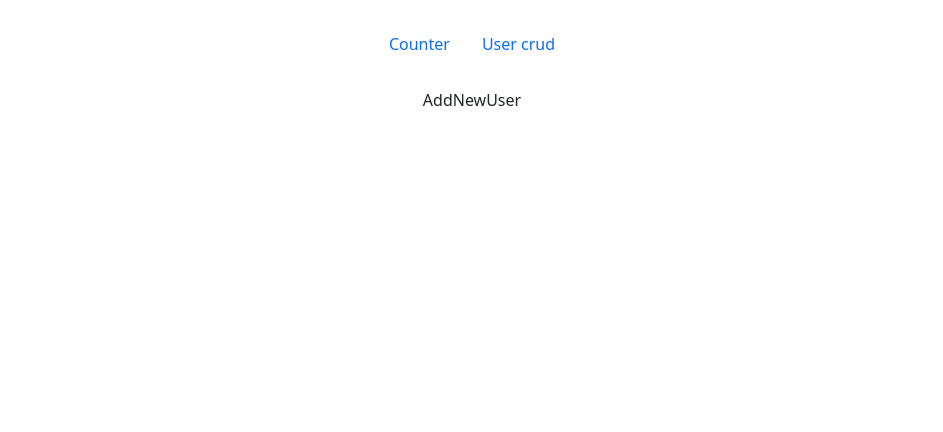
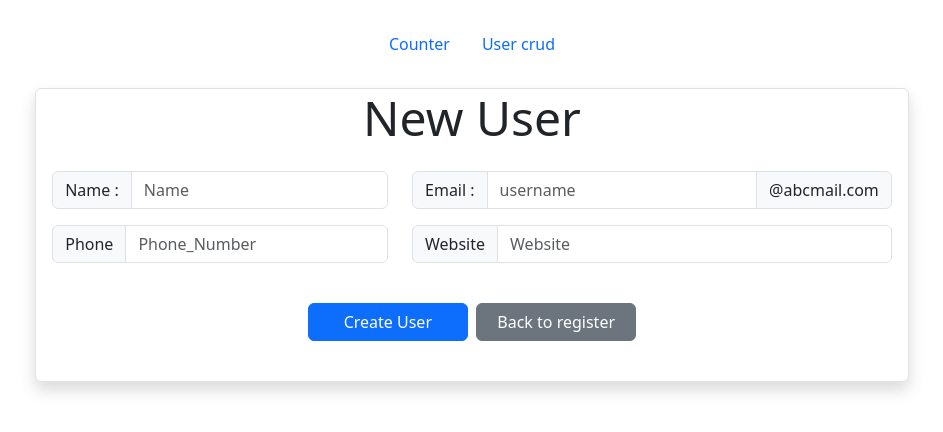
Before and after one commit to Suman-89/rtk-counter-app, a React (Create React App) app: page /create/newuser in a window 1280 px wide. Shown: the top 432 px of the page, without its empty margins (168-1111 px from the left). Built offline with nearby package versions, Linux system fonts and the light colour scheme.

Commit message:
create done successfully

```diff
--- a/src/component/crudApp/AddNewUser.js
+++ b/src/component/crudApp/AddNewUser.js
@@ -1,11 +1,197 @@
-import React from 'react'
+import React, { useState } from "react";
+import { useDispatch } from "react-redux";
+import { useNavigate } from "react-router-dom";
+import { createUserAction } from "../../features/actions/dataFetch";
 
 const AddNewUser = () => {
+  const navigation = useNavigate();
+  const dispatch = useDispatch();
+  const [createUser, setCreateUser] = useState({
+    userName: "",
+    userEmail: "",
+    userPhone: "",
+    userWebsite: "",
+  });
+  const [message, setMessage] = useState("");
+  const [errStatus, setErrStatus] = useState(false);
+
+  const createNewUser = () => {
+    if (
+      !createUser.userName ||
+      !createUser.userEmail ||
+      !createUser.userPhone ||
+      !createUser.userWebsite
+    ) {
+      setErrStatus(true);
+      setMessage("Blank field *");
+      setTimeout(() => {
+        setErrStatus(false);
+        setMessage("");
+      }, 2000);
+    } else {
+      const newUser = {
+        id: Date.now(),
+        name: createUser.userName,
+        email: createUser.userEmail,
+        phone: createUser.userPhone,
+        website: createUser.userWebsite,
+      };
+      dispatch(createUserAction(newUser))
+      .then((res) => {
+        console.log("res-->", res)
+        if(res?.meta?.requestStatus === 'fulfilled'){
+          setErrStatus(false);
+          setMessage('User Created successfully *')
+          setTimeout(()=>{
+            setMessage('');
+            setCreateUser({
+              userName:'',
+              userEmail:'',
+              userPhone:'',
+              userWebsite:'',
+            });
+            navigation(`/user`)
+          },1500)
+        }
+      }
+        )
+      .catch((err) => console.log(err));
+    }
+  };
+
   return (
-    <div>
-      AddNewUser
+    <div className="container my-4">
+      <div
+        className="card border shadow"
+        style={{ width: "80%", margin: "0 auto 0" }}
+      >
+        <div className="row">
+          <h4 className="display-5">New User</h4>
+        </div>
+        <div className="card-body">
+          <div className="row">
+            <div className="col-md-5">
+              <div className="input-group mb-3">
+                <span className="input-group-text" id="basic-addon1">
+                  Name :
+                </span>
+                <input
+                  type="text"
+                  className="form-control"
+                  placeholder="Name"
+                  aria-label="Username"
+                  aria-describedby="basic-addon1"
+                  value={createUser.userName}
+                  onChange={(e) =>
+                    setCreateUser({ ...createUser, userName: e.target.value })
+                  }
+                />
+              </div>
+            </div>
+            <div className="col-md-7">
+              <div className="input-group mb-3">
+                <span className="input-group-text">Email :</span>
+                <input
+                  type="text"
+                  className="form-control"
+                  placeholder="username"
+                  aria-label="Username"
+                  value={createUser.userEmail}
+                  onChange={(e) =>
+                    setCreateUser({ ...createUser, userEmail: e.target.value })
+                  }
+                />
+                <span className="input-group-text">@abcmail.com</span>
+              </div>
+            </div>
+          </div>
+          <div className="row">
+            <div className="col-md-5">
+              <div className="input-group mb-3">
+                <span
+                  className="input-group-text"
+                  id="inputGroup-sizing-default"
+                >
+                  Phone
+                </span>
+                <input
+                  type="text"
+                  className="form-control"
+                  aria-label="Sizing example input"
+                  aria-describedby="inputGroup-sizing-default"
+                  placeholder="Phone_Number"
+                  value={createUser.userPhone}
+                  onChange={(e) =>
+                    setCreateUser({ ...createUser, userPhone: e.target.value })
+                  }
+                />
+              </div>
+            </div>
+            <div className="col-md-7">
+              <div className="input-group mb-3">
+                <span
+                  className="input-group-text"
+                  id="inputGroup-sizing-default"
+                >
+                  Website
+                </span>
+                <input
+                  type="text"
+                  className="form-control"
+                  aria-label="Sizing example input"
+                  aria-describedby="inputGroup-sizing-default"
+                  placeholder="Website"
+                  value={createUser.userWebsite}
+                  onChange={(e) =>
+                    setCreateUser({
+                      ...createUser,
+                      userWebsite: e.target.value,
+                    })
+                  }
+                />
+              </div>
+            </div>
+          </div>
+          <div
+            className="row my-4"
+            style={{margin: "0 auto 0",justifyContent:'center'}}
+          >
+              <button
+                type="button"
+                className="btn btn-primary"
+                style={{ width: "10rem"}}
+                onClick={() => createNewUser()}
+              >
+                Create User
+              </button>&nbsp;&nbsp;
+              <button
+                type="button"
+                className="btn btn-secondary"
+                style={{ width: "10rem"}}
+                onClick={() => navigation(`/user`)}
+              >
+                Back to register
+              </button>
+          </div>
+        </div>
+      </div>
+      {message ? (
+        <div
+          className={
+            errStatus === true
+              ? "alert alert-danger my-4"
+              : "alert alert-success my-4"
+          }
+          role="alert"
+          style={{width:'50%',margin:'0 auto 0'}}
+        >
+          {message}
+        </div>
+      ) : (
+        <></>
+      )}
     </div>
-  )
-}
+  );
+};
 
-export default AddNewUser
+export default AddNewUser;
--- a/src/features/DataFetchSlice.js
+++ b/src/features/DataFetchSlice.js
@@ -1,5 +1,5 @@
 import { createSlice } from "@reduxjs/toolkit";
-import { getSingleUser, getUsers, userDelete } from "./actions/dataFetch";
+import { createUserAction, getSingleUser, getUsers, userDelete } from "./actions/dataFetch";
 
 //action defined
 const initialState = {
@@ -39,6 +39,21 @@ const userList = createSlice({
         state.error = action.payload;
       });
       //view employee end //
+
+      //Create new user start//
+      builder.addCase(createUserAction.pending, (state) => {
+        state.loading = true;
+      });
+      builder.addCase(createUserAction.fulfilled, (state, action) => {
+        state.users = [...state.users, action.payload];
+        state.loading = false;
+      });
+      builder.addCase(createUserAction.rejected, (state, action) => {
+        state.loading = false;
+        state.error = action.payload;
+      });
+      //Create new user end//
+
       //delete func start //
       builder.addCase(userDelete.pending, (state) => {
         state.loading = true;
--- a/src/features/actions/dataFetch.js
+++ b/src/features/actions/dataFetch.js
@@ -6,7 +6,7 @@ export const getUsers = createAsyncThunk("userList", async () => {
     const response = await rootApi.get(`/users`);
     console.log('response-->',response);
     if(response.status === 200){
-    return response.data;
+    return response.data.reverse();
     }
   });
 
@@ -19,6 +19,15 @@ export const getSingleUser = createAsyncThunk("userDetail",async (userId)=>{
   }
 })
 
+export const createUserAction = createAsyncThunk("user/create",async (newUserData)=>{
+  console.log('newUserData_in_action-->',newUserData);
+  const addedNewUser = await rootApi.post(`/users/`,newUserData);
+  console.log('newUser-->',addedNewUser);
+  if(addedNewUser.status===201){
+  return addedNewUser.data;
+  }
+})
+
 export const userDelete = createAsyncThunk("userDelete",async (delId)=>{
   console.log('delId_action-->',delId);
   const delUser = await rootApi.delete(`/users/${delId}`);
```
